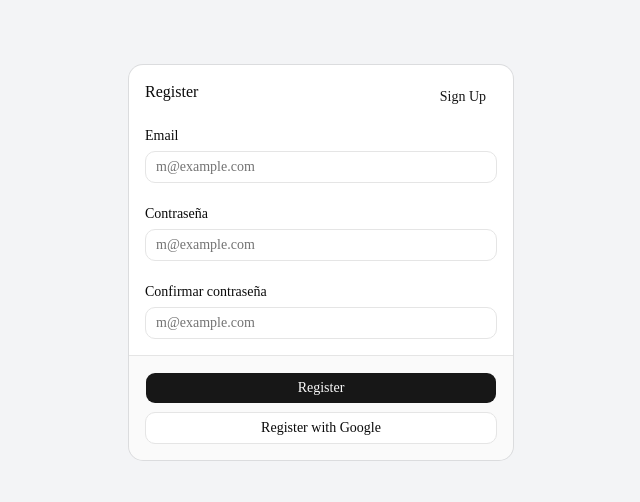
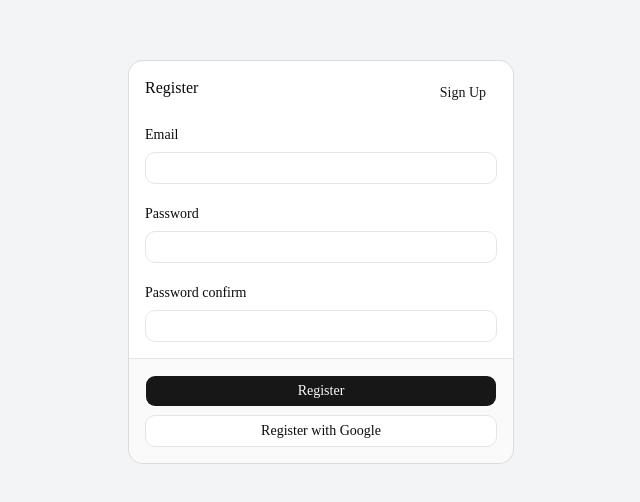
Before and after one commit to JesusEmmanuelPonce/next-auth-app, a Next.js app: page /register in a window 1280 px wide. Shown: the part 138-640 px from the top of the page, without its empty margins (319-959 px from the left). Built offline with nearby package versions, Linux system fonts and the light colour scheme.

Commit message:
feat: add register schema

```diff
--- /dev/null
+++ b/app/features/register/register.schema.ts
@@ -0,0 +1,14 @@
+import z from "zod";
+
+export const formSchema = z
+  .object({
+    email: z.email(),
+    password: z.string().min(5, "Password must contain at least 5 characters"),
+    passwordConfirm: z.string(),
+  })
+  .refine((data) => data.password === data.passwordConfirm, {
+    message: "Las contraseñas no coinciden",
+    path: ["passwordConfirm"],
+  });
+
+export type RegisterFormValues = z.infer<typeof formSchema>;
--- a/app/register/page.tsx
+++ b/app/register/page.tsx
@@ -1,12 +1,32 @@
+"use client"
+
 import { Button } from '@/components/ui/button'
 import { Card, CardAction, CardContent, CardFooter, CardHeader, CardTitle } from '@/components/ui/card'
+import { FieldGroup, FieldLabel, Field, FieldError } from '@/components/ui/field'
 import { Input } from '@/components/ui/input'
-import { Label } from '@/components/ui/label'
+import { zodResolver } from '@hookform/resolvers/zod'
+import { Controller, useForm } from 'react-hook-form'
+import { formSchema, RegisterFormValues } from '../features/register/register.schema'
 
-const page = () => {
+const Register = () => {
+
+  const form = useForm<RegisterFormValues>({
+    resolver: zodResolver(formSchema),
+    defaultValues: {
+      email: '',
+      password: '',
+      passwordConfirm: '',
+    }
+  })
+
+  const onSubmit = async (data: RegisterFormValues) => {
+    console.log(data)
+  }
+
   return (
     <div className="min-h-screen flex items-center justify-center bg-gray-100">
-      <Card className="w-full max-w-sm">
+      <form className="w-full max-w-sm" onSubmit={form.handleSubmit(onSubmit)}>
+        <Card>
           <CardHeader>
             <CardTitle>Register</CardTitle>
             <CardAction>
@@ -14,37 +34,70 @@ const page = () => {
             </CardAction>
           </CardHeader>
           <CardContent>
-          <form>
-            <div className="flex flex-col gap-6">
-              <div className="grid gap-2">
-                <Label htmlFor="email">Email</Label>
+            <FieldGroup>
+              <Controller
+                name="email"
+                control={form.control}
+                render={({ field, fieldState }) => (
+                  <Field data-invalid={fieldState.invalid}>
+                    <FieldLabel htmlFor="email">
+                      Email
+                    </FieldLabel>
                     <Input
+                      {...field}
                       id="email"
-                  type="email"
-                  placeholder="m@example.com"
-                  required
+                      type='email'
+                      aria-invalid={fieldState.invalid}
+                      autoComplete="off"
                     />
-              </div>
-              <div className="grid gap-2">
-                <Label htmlFor="email">Contraseña</Label>
+                    {fieldState.invalid && (
+                      <FieldError errors={[fieldState.error]} />
+                    )}
+                  </Field>
+                )}
+              />
+              <Controller
+                name="password"
+                control={form.control}
+                render={({ field, fieldState }) => (
+                  <Field data-invalid={fieldState.invalid}>
+                    <FieldLabel htmlFor="password">
+                      Password
+                    </FieldLabel>
                     <Input
-                  id="email"
-                  type="email"
-                  placeholder="m@example.com"
-                  required
+                      {...field}
+                      id="password"
+                      aria-invalid={fieldState.invalid}
+                      autoComplete="off"
                     />
-              </div>
-              <div className="grid gap-2">
-                <Label htmlFor="email">Confirmar contraseña</Label>
+                    {fieldState.invalid && (
+                      <FieldError errors={[fieldState.error]} />
+                    )}
+                  </Field>
+                )}
+              />
+              <Controller
+                name="passwordConfirm"
+                control={form.control}
+                render={({ field, fieldState }) => (
+                  <Field data-invalid={fieldState.invalid}>
+                    <FieldLabel htmlFor="passwordConfirm">
+                      Password confirm
+                    </FieldLabel>
                     <Input
-                  id="email"
-                  type="email"
-                  placeholder="m@example.com"
-                  required
+                      {...field}
+                      id="passwordConfirm"
+                      aria-invalid={fieldState.invalid}
+                      autoComplete="off"
                     />
-              </div>
-            </div>
-          </form>
+                    {fieldState.invalid && (
+                      <FieldError errors={[fieldState.error]} />
+                    )}
+                  </Field>
+                )}
+              />
+
+            </FieldGroup>
           </CardContent>
           <CardFooter className="flex-col gap-2">
             <Button type="submit" className="w-full">
@@ -55,8 +108,9 @@ const page = () => {
             </Button>
           </CardFooter>
         </Card>
+      </form>
     </div>
   )
 }
 
-export default page
+export default Register
--- /dev/null
+++ b/components/ui/field.tsx
@@ -0,0 +1,238 @@
+"use client"
+
+import { useMemo } from "react"
+import { cva, type VariantProps } from "class-variance-authority"
+import { cn } from "cn"
+
+import { Label } from "@/components/ui/label"
+import { Separator } from "@/components/ui/separator"
+
+function FieldSet({ className, ...props }: React.ComponentProps<"fieldset">) {
+  return (
+    <fieldset
+      data-slot="field-set"
+      className={cn(
+        "flex flex-col gap-4 has-[>[data-slot=checkbox-group]]:gap-3 has-[>[data-slot=radio-group]]:gap-3",
+        className
+      )}
+      {...props}
+    />
+  )
+}
+
+function FieldLegend({
+  className,
+  variant = "legend",
+  ...props
+}: React.ComponentProps<"legend"> & { variant?: "legend" | "label" }) {
+  return (
+    <legend
+      data-slot="field-legend"
+      data-variant={variant}
+      className={cn(
+        "mb-1.5 font-medium data-[variant=label]:text-sm data-[variant=legend]:text-base",
+        className
+      )}
+      {...props}
+    />
+  )
+}
+
+function FieldGroup({ className, ...props }: React.ComponentProps<"div">) {
+  return (
+    <div
+      data-slot="field-group"
+      className={cn(
+        "group/field-group @container/field-group flex w-full flex-col gap-5 data-[slot=checkbox-group]:gap-3 *:data-[slot=field-group]:gap-4",
+        className
+      )}
+      {...props}
+    />
+  )
+}
+
+const fieldVariants = cva(
+  "group/field flex w-full gap-2 data-[invalid=true]:text-destructive",
+  {
+    variants: {
+      orientation: {
+        vertical: "flex-col *:w-full [&>.sr-only]:w-auto",
+        horizontal:
+          "flex-row items-center has-[>[data-slot=field-content]]:items-start *:data-[slot=field-label]:flex-auto has-[>[data-slot=field-content]]:[&>[role=checkbox],[role=radio]]:mt-px",
+        responsive:
+          "flex-col *:w-full @md/field-group:flex-row @md/field-group:items-center @md/field-group:*:w-auto @md/field-group:has-[>[data-slot=field-content]]:items-start @md/field-group:*:data-[slot=field-label]:flex-auto [&>.sr-only]:w-auto @md/field-group:has-[>[data-slot=field-content]]:[&>[role=checkbox],[role=radio]]:mt-px",
+      },
+    },
+    defaultVariants: {
+      orientation: "vertical",
+    },
+  }
+)
+
+function Field({
+  className,
+  orientation = "vertical",
+  ...props
+}: React.ComponentProps<"div"> & VariantProps<typeof fieldVariants>) {
+  return (
+    <div
+      role="group"
+      data-slot="field"
+      data-orientation={orientation}
+      className={cn(fieldVariants({ orientation }), className)}
+      {...props}
+    />
+  )
+}
+
+function FieldContent({ className, ...props }: React.ComponentProps<"div">) {
+  return (
+    <div
+      data-slot="field-content"
+      className={cn(
+        "group/field-content flex flex-1 flex-col gap-0.5 leading-snug",
+        className
+      )}
+      {...props}
+    />
+  )
+}
+
+function FieldLabel({
+  className,
+  ...props
+}: React.ComponentProps<typeof Label>) {
+  return (
+    <Label
+      data-slot="field-label"
+      className={cn(
+        "group/field-label peer/field-label flex w-fit gap-2 leading-snug group-data-[disabled=true]/field:opacity-50 has-data-checked:border-primary/30 has-data-checked:bg-primary/5 has-[>[data-slot=field]]:rounded-lg has-[>[data-slot=field]]:border has-[>[data-slot=field]]:not-has-[:disabled,[data-disabled]]:hover:bg-muted/50 has-[>[data-slot=field]]:has-[:focus-visible]:border-ring has-[>[data-slot=field]]:has-[:focus-visible]:ring-3 has-[>[data-slot=field]]:has-[:focus-visible]:ring-ring/50 *:data-[slot=field]:p-2.5 dark:has-data-checked:border-primary/20 dark:has-data-checked:bg-primary/10",
+        "has-[>[data-slot=field]]:w-full has-[>[data-slot=field]]:flex-col",
+        className
+      )}
+      {...props}
+    />
+  )
+}
+
+function FieldTitle({ className, ...props }: React.ComponentProps<"div">) {
+  return (
+    <div
+      data-slot="field-label"
+      className={cn(
+        "flex w-fit items-center gap-2 text-sm font-medium group-data-[disabled=true]/field:opacity-50",
+        className
+      )}
+      {...props}
+    />
+  )
+}
+
+function FieldDescription({ className, ...props }: React.ComponentProps<"p">) {
+  return (
+    <p
+      data-slot="field-description"
+      className={cn(
+        "text-left text-sm leading-normal font-normal text-muted-foreground group-has-data-horizontal/field:text-balance [[data-variant=legend]+&]:-mt-1.5",
+        "last:mt-0 nth-last-2:-mt-1",
+        "[&>a]:underline [&>a]:underline-offset-4 [&>a:hover]:text-primary",
+        className
+      )}
+      {...props}
+    />
+  )
+}
+
+function FieldSeparator({
+  children,
+  className,
+  ...props
+}: React.ComponentProps<"div"> & {
+  children?: React.ReactNode
+}) {
+  return (
+    <div
+      data-slot="field-separator"
+      data-content={!!children}
+      className={cn(
+        "relative -my-2 h-5 text-sm group-data-[variant=outline]/field-group:-mb-2",
+        className
+      )}
+      {...props}
+    >
+      <Separator className="absolute inset-0 top-1/2" />
+      {children && (
+        <span
+          className="relative mx-auto block w-fit bg-background px-2 text-muted-foreground"
+          data-slot="field-separator-content"
+        >
+          {children}
+        </span>
+      )}
+    </div>
+  )
+}
+
+function FieldError({
+  className,
+  children,
+  errors,
+  ...props
+}: React.ComponentProps<"div"> & {
+  errors?: Array<{ message?: string } | undefined>
+}) {
+  const content = useMemo(() => {
+    if (children) {
+      return children
+    }
+
+    if (!errors?.length) {
+      return null
+    }
+
+    const uniqueErrors = [
+      ...new Map(errors.map((error) => [error?.message, error])).values(),
+    ]
+
+    if (uniqueErrors?.length == 1) {
+      return uniqueErrors[0]?.message
+    }
+
+    return (
+      <ul className="ml-4 flex list-disc flex-col gap-1">
+        {uniqueErrors.map(
+          (error, index) =>
+            error?.message && <li key={index}>{error.message}</li>
+        )}
+      </ul>
+    )
+  }, [children, errors])
+
+  if (!content) {
+    return null
+  }
+
+  return (
+    <div
+      role="alert"
+      data-slot="field-error"
+      className={cn("text-sm font-normal text-destructive", className)}
+      {...props}
+    >
+      {content}
+    </div>
+  )
+}
+
+export {
+  Field,
+  FieldLabel,
+  FieldDescription,
+  FieldError,
+  FieldGroup,
+  FieldLegend,
+  FieldSeparator,
+  FieldSet,
+  FieldContent,
+  FieldTitle,
+}
--- /dev/null
+++ b/components/ui/separator.tsx
@@ -0,0 +1,24 @@
+"use client"
+
+import { Separator as SeparatorPrimitive } from "@base-ui/react/separator"
+import { cn } from "cn"
+
+function Separator({
+  className,
+  orientation = "horizontal",
+  ...props
+}: SeparatorPrimitive.Props) {
+  return (
+    <SeparatorPrimitive
+      data-slot="separator"
+      orientation={orientation}
+      className={cn(
+        "shrink-0 bg-border data-horizontal:h-px data-horizontal:w-full data-vertical:w-px data-vertical:self-stretch",
+        className
+      )}
+      {...props}
+    />
+  )
+}
+
+export { Separator }
```
Lines whose indentation alone changed are shown as unchanged.
